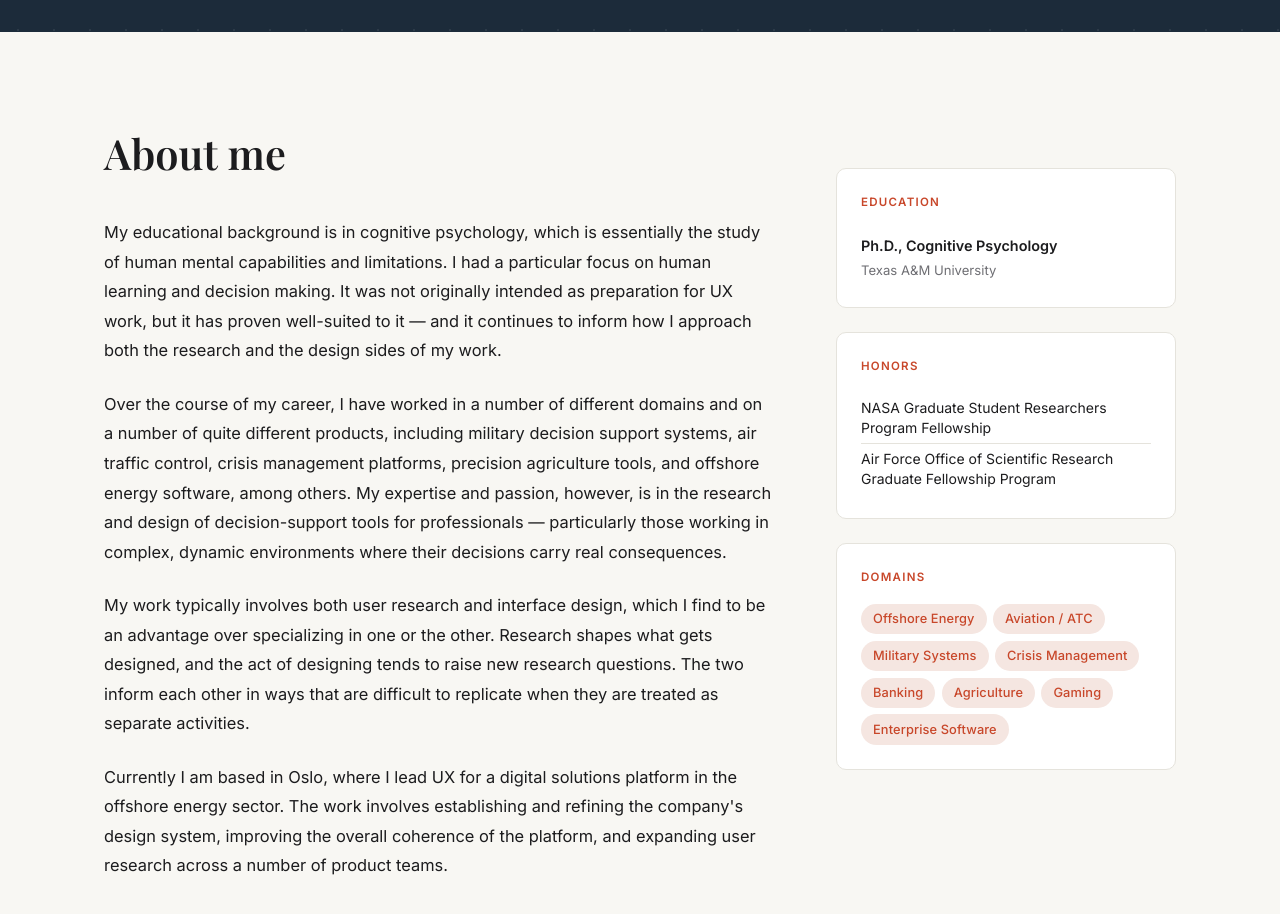
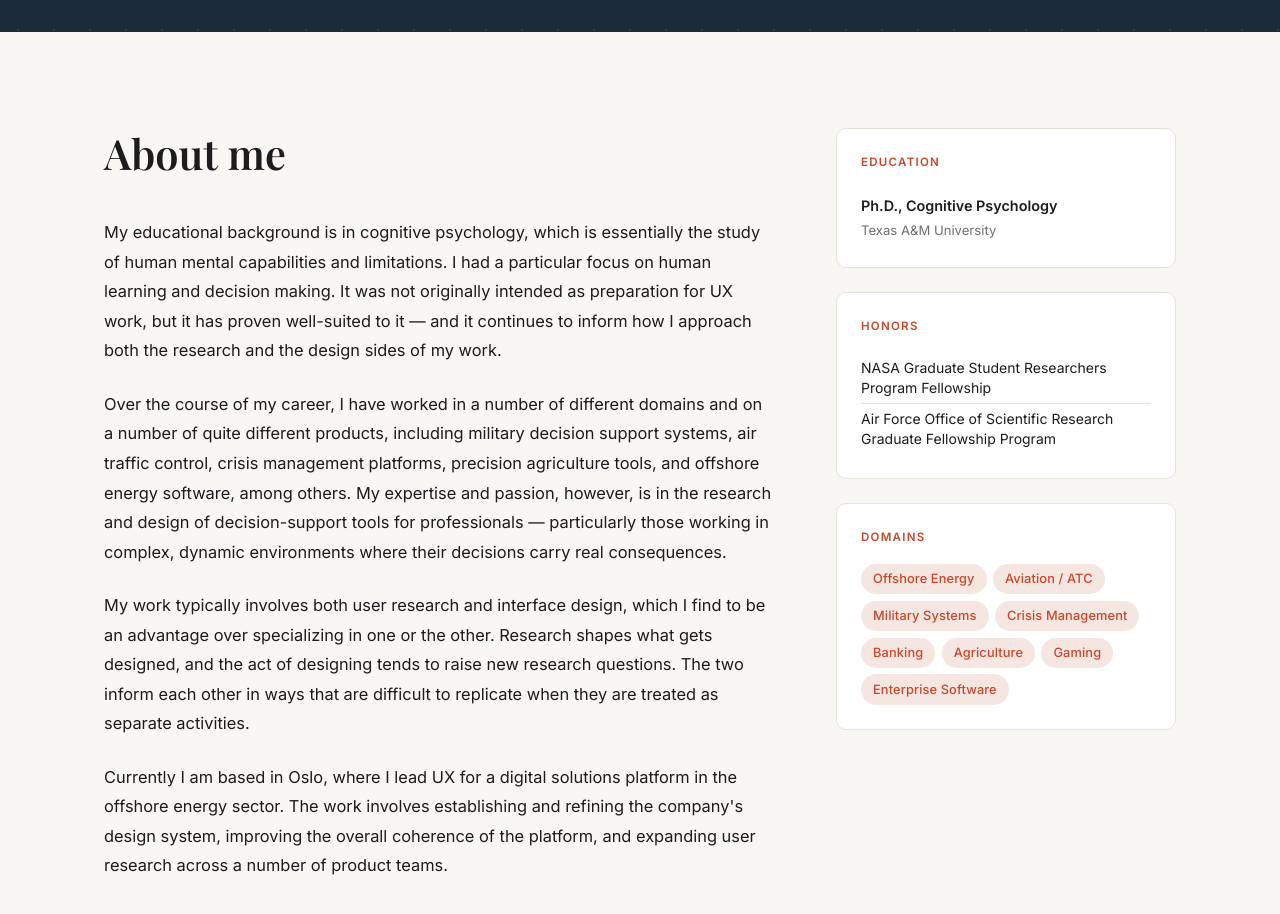
Before and after one commit to ragamoffyn/website, a plain HTML site: page index.html in a window 1280 px wide. Shown: the part 780-1694 px from the top of the page. Drawn offline with nearby package versions, Linux system fonts and the light colour scheme; a web font is replaced by a local one.

Commit message:
Update index.html

```diff
--- a/index.html
+++ b/index.html
@@ -94,8 +94,7 @@
             <p>Currently I am based in Oslo, where I lead UX for a digital solutions platform in the offshore energy sector. The work involves establishing and refining the company's design system, improving the overall coherence of the platform, and expanding user research across a number of product teams.</p>
           </div>
           <aside class="about-sidebar">
-            <h2 class="section-heading"></h2>
-            <div class="sidebar-card">
+            <div class="sidebar-card" padding-top: 24px;>
               <h3 class="sidebar-card-title">Education</h3>
               <ul class="education-list">
                 <li>
```
